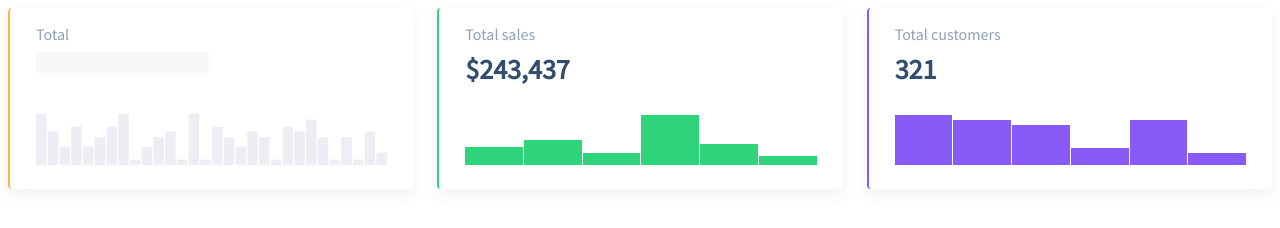
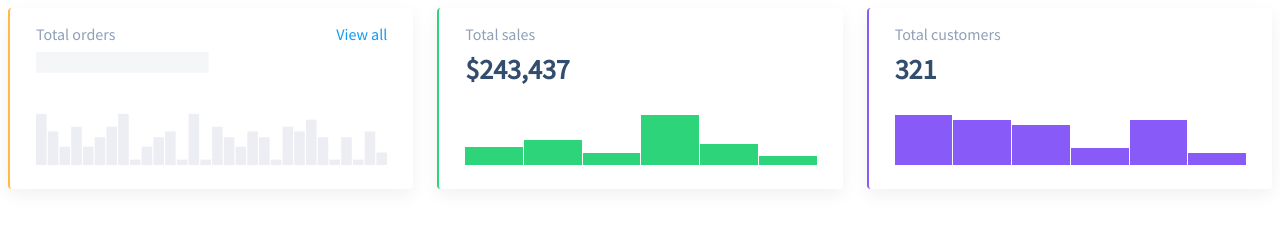
Before and after one commit to js-tasks-ru/js-20230117_galina9, a website: page 04-oop-basic-intro-to-dom/1-column-chart/index.html in a window 1280 px wide. Drawn offline with Linux system fonts and the light colour scheme.

Commit message:
вернула ошибочно удаленный объект

```diff
--- a/04-oop-basic-intro-to-dom/1-column-chart/index.html
+++ b/04-oop-basic-intro-to-dom/1-column-chart/index.html
@@ -24,7 +24,12 @@
       const sales = document.getElementById('sales');
       const customers = document.getElementById('customers');
 
-      const ordersChart = new ColumnChart();
+      const ordersChart = new ColumnChart({
+        data: ordersData,
+        label: 'orders',
+        value: 344,
+        link: '#'
+      });
 
       const salesChart = new ColumnChart({
         data: salesData,
```
